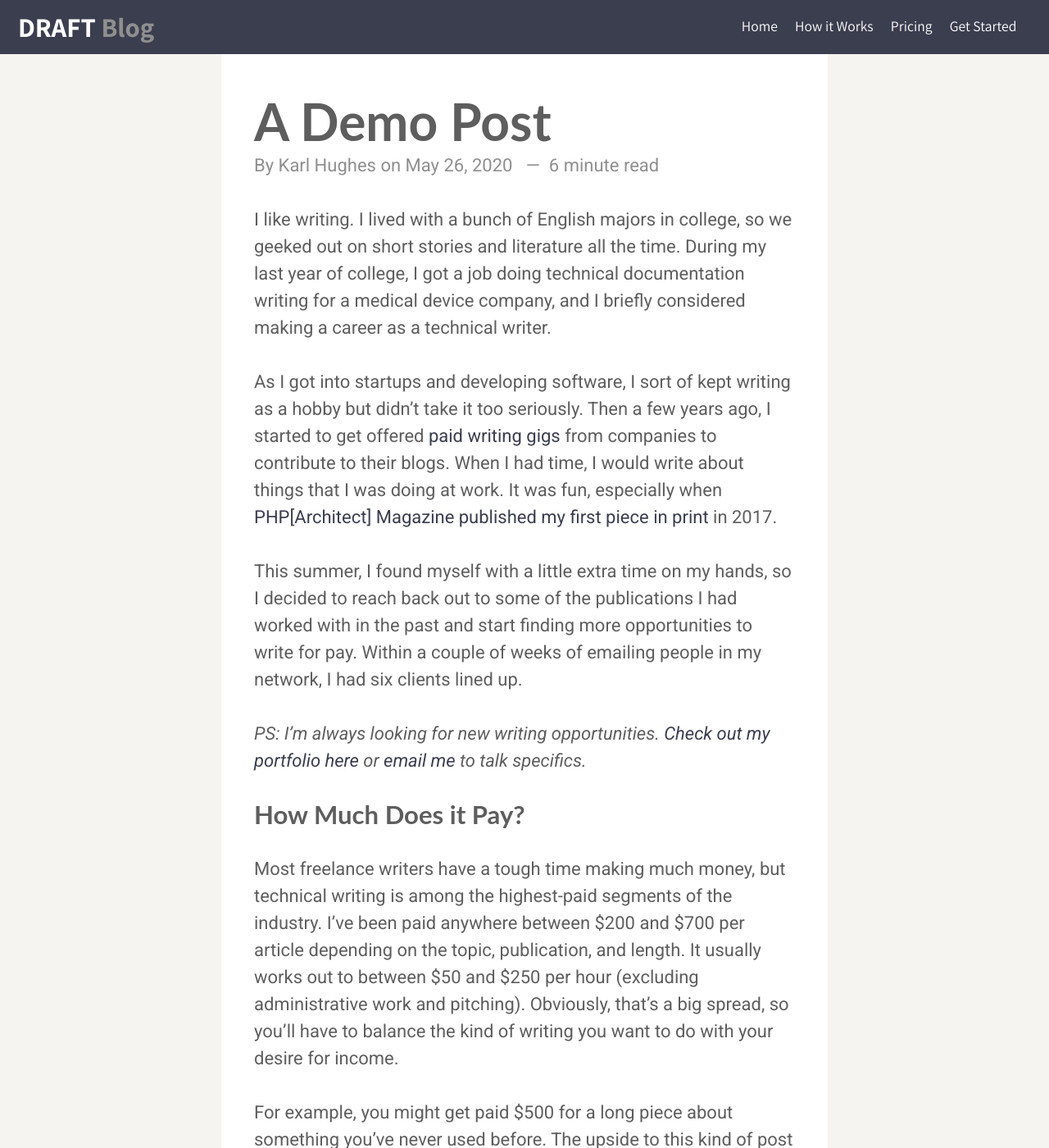
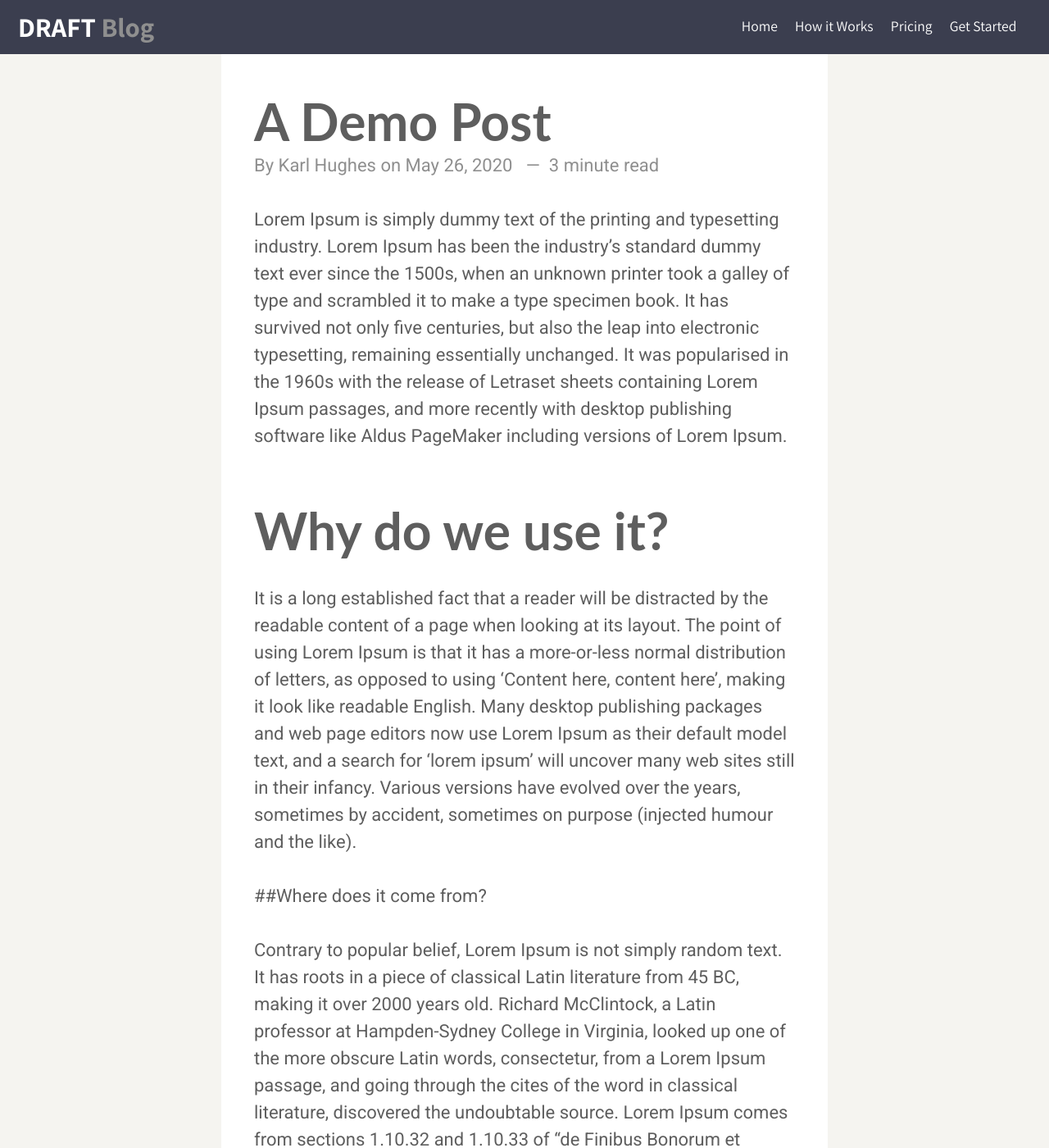
Before and after one commit to karllhughes/learn, a Jekyll site: the page built from _posts/2020-05-26-demo-post.markdown, in a window 1280 px wide and 1400 px high. Shown: the whole window at 82% size. Built offline with Jekyll 4.4.1, drawn with Linux system fonts in a browser that asks for light colours; some of the changed text lies outside the part shown.

Commit message:
Updating post

```diff
--- a/_posts/2020-05-26-demo-post.markdown
+++ b/_posts/2020-05-26-demo-post.markdown
@@ -4,74 +4,22 @@
 author: Karl Hughes
 date: 2020-05-26
 img: https://i.imgur.com/AvGZPlv.png
-tags: [career, jobs, freelance, writing]
+tags: [demo]
 ---
 
-I like writing. I lived with a bunch of English majors in college, so we geeked out on short stories and literature all the time. During my last year of college, I got a job doing technical documentation writing for a medical device company, and I briefly considered making a career as a technical writer.
+Lorem Ipsum is simply dummy text of the printing and typesetting industry. Lorem Ipsum has been the industry's standard dummy text ever since the 1500s, when an unknown printer took a galley of type and scrambled it to make a type specimen book. It has survived not only five centuries, but also the leap into electronic typesetting, remaining essentially unchanged. It was popularised in the 1960s with the release of Letraset sheets containing Lorem Ipsum passages, and more recently with desktop publishing software like Aldus PageMaker including versions of Lorem Ipsum.
 
-As I got into startups and developing software, I sort of kept writing as a hobby but didn't take it too seriously. Then a few years ago, I started to get offered [paid writing gigs](/writing/) from companies to contribute to their blogs. When I had time, I would write about things that I was doing at work. It was fun, especially when [PHP[Architect] Magazine published my first piece in print](https://www.karllhughes.com/posts/php-architect-9-2017) in 2017.
+## Why do we use it?
 
-This summer, I found myself with a little extra time on my hands, so I decided to reach back out to some of the publications I had worked with in the past and start finding more opportunities to write for pay. Within a couple of weeks of emailing people in my network, I had six clients lined up.
+It is a long established fact that a reader will be distracted by the readable content of a page when looking at its layout. The point of using Lorem Ipsum is that it has a more-or-less normal distribution of letters, as opposed to using 'Content here, content here', making it look like readable English. Many desktop publishing packages and web page editors now use Lorem Ipsum as their default model text, and a search for 'lorem ipsum' will uncover many web sites still in their infancy. Various versions have evolved over the years, sometimes by accident, sometimes on purpose (injected humour and the like).
 
-_PS: I'm always looking for new writing opportunities. [Check out my portfolio here](/writing/) or [email me](mailto:khughes.me@gmail.com) to talk specifics._
 
-### How Much Does it Pay?
-Most freelance writers have a tough time making much money, but technical writing is among the highest-paid segments of the industry. I've been paid anywhere between $200 and $700 per article depending on the topic, publication, and length. It usually works out to between $50 and $250 per hour (excluding administrative work and pitching). Obviously, that's a big spread, so you'll have to balance the kind of writing you want to do with your desire for income.
+##Where does it come from?
 
-For example, you might get paid $500 for a long piece about something you've never used before. The upside to this kind of post is that _you'll learn a lot_, but the downside is that your hourly rate isn't great if it takes you 20 hours of work.
+Contrary to popular belief, Lorem Ipsum is not simply random text. It has roots in a piece of classical Latin literature from 45 BC, making it over 2000 years old. Richard McClintock, a Latin professor at Hampden-Sydney College in Virginia, looked up one of the more obscure Latin words, consectetur, from a Lorem Ipsum passage, and going through the cites of the word in classical literature, discovered the undoubtable source. Lorem Ipsum comes from sections 1.10.32 and 1.10.33 of "de Finibus Bonorum et Malorum" (The Extremes of Good and Evil) by Cicero, written in 45 BC. This book is a treatise on the theory of ethics, very popular during the Renaissance. The first line of Lorem Ipsum, "Lorem ipsum dolor sit amet..", comes from a line in section 1.10.32.
 
-### What Skills Do You Need to Have?
-Technical bloggers are well-paid because they have to have specialized knowledge that can take years to acquire. Writing in-depth software engineering tutorials can require quite a bit of research - even if you are already familiar with the topic. I've been writing software for almost ten years now, and some articles take me 2-3 hours of research before I can even get started writing.
+The standard chunk of Lorem Ipsum used since the 1500s is reproduced below for those interested. Sections 1.10.32 and 1.10.33 from "de Finibus Bonorum et Malorum" by Cicero are also reproduced in their exact original form, accompanied by English versions from the 1914 translation by H. Rackham.
 
-If you're a new software developer or [recent bootcamp graduate](/posts/advice-for-new-bootcamp-graduates), you might have to start with introductory blog posts on the lower end of the pay scale. Once you get good at finding niches to pitch articles about, you are essentially getting paid to learn new things. It's not a bad deal.
+## Where can I get some?
 
-I've found that certain topics do tend to pay a little better than others, but as you might expect, they're the ones that take longer to learn. For example, DevOps is a hot topic right now, but learning Docker, Kubernetes, Serverless, and all the tools involved in those technologies is quite an undertaking.
-
-It's also helpful to write for companies whose products you're familiar with. For example, one of the first blogs to reach out to me was [Codeship's](https://codeship.com/) because we were using them at The Graide Network and my previous startup.
-
-### How Do You Get Started?
-
-#### 1. Start with blogs who are looking for contributors
-I love making lists, so if you want to try technical writing, take a look at my [list of freelance technical blogging opportunities](https://docs.google.com/spreadsheets/d/1WiaaOWWWDuskaN_Rwa_g1vqMnYUJ4QMiba-6YPUSmWI/edit#gid=0).
-
-[![List of technical blogs that pay freelance writers](https://i.imgur.com/1zGABUT.png)](https://docs.google.com/spreadsheets/d/1WiaaOWWWDuskaN_Rwa_g1vqMnYUJ4QMiba-6YPUSmWI/edit#gid=0)
-
-Almost all of these opportunities pay writers to write for their blog. They're a great place to start, but you'll need to have a few ideas to pitch them first, which is why you should...
-
-#### 2. Learn to pitch
-I quickly realized that very few blogs are going to give you a list of topics and let you start working on whichever ones you want. Most ask that you pitch them ideas that you're interested in, and then they'll decide which ones work for them.
-
-I could write a whole blog post on what I've learned about pitching alone, but until then, know that it takes a bit of art, creativity, and technical knowledge.
-
-#### 3. Ask for referrals, reviews, and build a portfolio
-If you want to start getting higher-paid writing gigs, you'll need to have a portfolio and some references. I'm now asking some of my happy clients for referrals (which I'll eventually include on my website), and putting a sampling of my [past work on my portfolio page](/writing/).
-
-This portfolio has taken 7 years of work to build, but it's already come in very useful when reaching out to new potential clients.
-
-#### 4. Start increasing your rate
-Increasing your pay rate doesn't just mean writing for publications that pay the most per post. Some posts are much easier to write than others.
-
-So, I track the number of hours it takes me to create each post, the amount I get paid, and how much I enjoy writing that kind of post. I'm trying to do more of the work I enjoy and less of the work I don't while maximizing my effective hourly rate.
-
-Also, a publication's posted rate is rarely the highest rate they'll pay writers. Most offer a low rate to new writers but will increase your rate if you ask for it, and you've proven yourself to be reliable.
-
-#### 5. Find ways to decrease your research time
-Try to double-down on topics you know so you can decrease your research time per post. For example, if you are writing a post about setting up a Laravel application, keep the app on your local machine for a future article about something related.
-
-You can also pitch similar topics to different publications, but don't reuse the same blog post. Your clients will not like that and it's dishonest.
-
-#### 6. The pay lag
-Finally, be aware that freelance writing isn't necessarily quick money. Most publications pay you 30-60 days after you invoice them, but some pay _after_ your post is published, which can be weeks or months later.
-
-If you need money faster, you might be able to negotiate better payment terms with smaller clients, but big companies have established processes and may not bend them easily.
-
-### Should You Start Freelance Technical Blogging?
-It depends.
-
-First, it's not fast, easy money. If you have programming skills, it's a lot easier to get paid well by working as an employee slinging code than finding enough clients to make a living freelance writing.
-
-On the flip side, you'll get paid to learn new concepts and help teach them to other people. I've gotten job inquiries, and other freelance writing offers simply as a result of being published on clients' blogs.
-
-You'll need to be detail-oriented enough to write good content, but not so much that you can't finish an article and get it in on time. Time management is crucial. When you're freelance writing, you'll set your own deadlines, but nobody is going to be standing over you asking when you'll finish - you just won't get paid until you do. Publishers prefer working with freelancers they can count on to get their work done on time and at a consistent quality.
-
-If freelance technical blogging sounds interesting to you, [follow me on Twitter](https://twitter.com/karllhughes) for more tips and learnings or [shoot me an email with your questions](mailto:khughes.me@gmail.com).
+There are many variations of passages of Lorem Ipsum available, but the majority have suffered alteration in some form, by injected humour, or randomised words which don't look even slightly believable. If you are going to use a passage of Lorem Ipsum, you need to be sure there isn't anything embarrassing hidden in the middle of text. All the Lorem Ipsum generators on the Internet tend to repeat predefined chunks as necessary, making this the first true generator on the Internet. It uses a dictionary of over 200 Latin words, combined with a handful of model sentence structures, to generate Lorem Ipsum which looks reasonable. The generated Lorem Ipsum is therefore always free from repetition, injected humour, or non-characteristic words etc.
```
